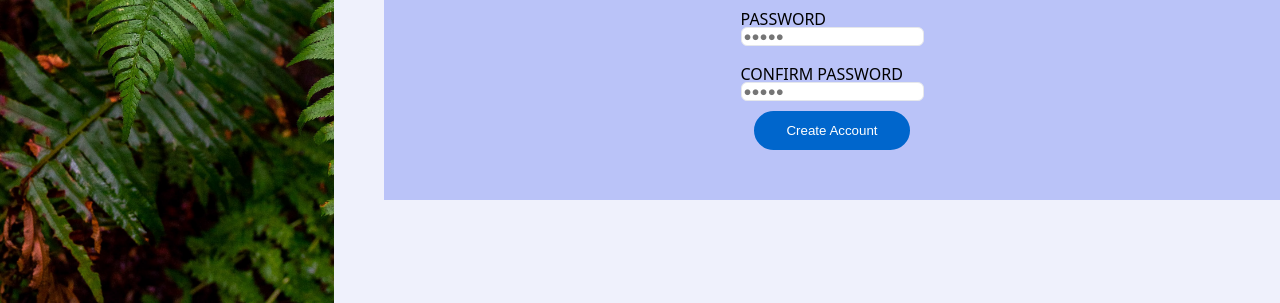
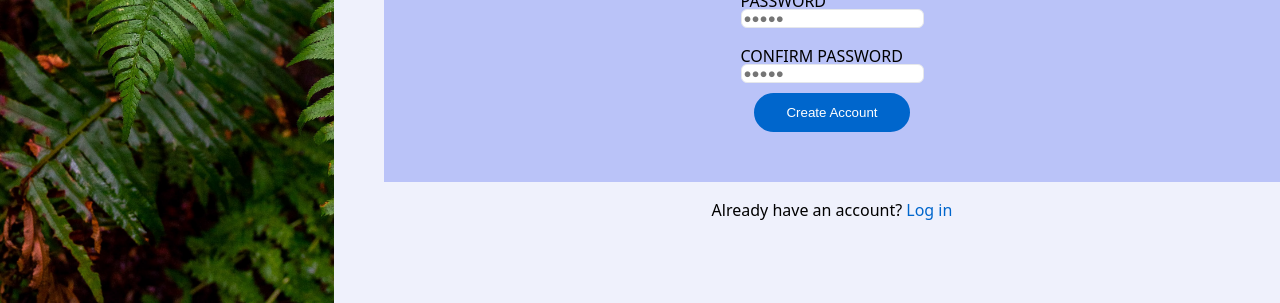
Before and after one commit to IgnacioMarucco/odin-form, a plain HTML site: page index.html in a window 1280 px wide. Shown: the part 497-800 px from the top of the page. Drawn offline with Linux system fonts and the light colour scheme; a web font is replaced by a local one.

Commit message:
Add login section

```diff
--- a/index.html
+++ b/index.html
@@ -57,6 +57,10 @@
       </div>
       <button>Create Account</button>
     </form>
+
+    <section class="log-in">
+      Already have an account? <a href="" target="_blank">Log in</a>
+    </section>
   </main>
 </body>
 </html>
--- a/main.css
+++ b/main.css
@@ -52,6 +52,11 @@ table {
   font-family: 'NordicaAdvancedRegular', var(--default-font);
 
   background-color: #eff1fc;
+}
+
+a {
+  color: #0066cc;
+  text-decoration: none;
 }
 
 body {
@@ -140,6 +145,10 @@ input:invalid:not(:placeholder-shown) {
   border: 2px solid red;
 }
 
+.log-in {
+  margin-top: 20px;
+}
+
 /* Media Queries */
 
 @media (min-width: 768px) {
```
